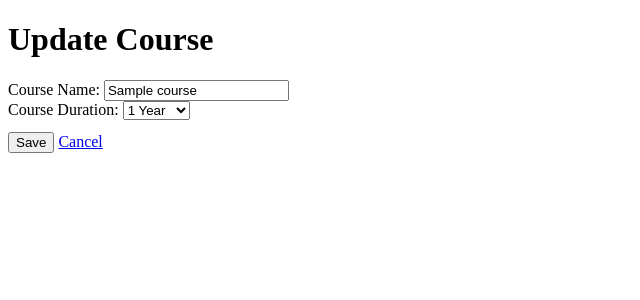
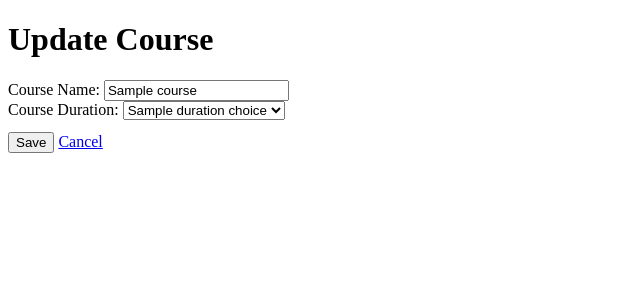
Before and after one commit to UjwalGuragain/EduTrack, a Django app: template student_management_system/edu_track/templates/edu_track/courses/course_update.html in a window 1280 px wide. Shown: the top 300 px of the page, without its empty margins (0-640 px from the left). Run offline with Django 5.2, Linux system fonts and the light colour scheme; tables that the repository leaves empty hold one stand-in row (values such as "Sample post"); the template is opened without the code that fills it: values that come from a table or form of the project are taken from there, most other values are stand-ins (such as "Sample title", 1, 10 or a date in 2020).

Commit message:
fix: dropdown menu of course duration

```diff
--- a/student_management_system/edu_track/templates/edu_track/courses/course_update.html
+++ b/student_management_system/edu_track/templates/edu_track/courses/course_update.html
@@ -20,11 +20,11 @@
     <div>
       <label for="id_course_duration">Course Duration:</label>
       <select id="id_course_duration" name="course_duration" required>
-        <option value="1" {% if course.course_duration == 1 %}selected{% endif %}>1 Year</option>
-        <option value="2" {% if course.course_duration == 2 %}selected{% endif %}>2 Years</option>
-        <option value="3" {% if course.course_duration == 3 %}selected{% endif %}>3 Years</option>
-        <option value="4" {% if course.course_duration == 4 %}selected{% endif %}>4 Years</option>
-        <option value="5" {% if course.course_duration == 5 %}selected{% endif %}>5 years</option>
+        {% for value, year in duration_choices %}
+          <option value="{{ value }}" {% if course.course_duration == value %}selected{% endif %}>
+            {{ year }}
+          </option>
+        {% endfor %}
       </select>
     </div>
 
```
